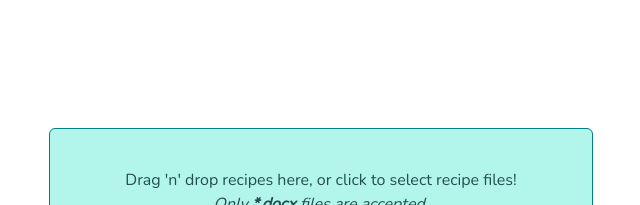
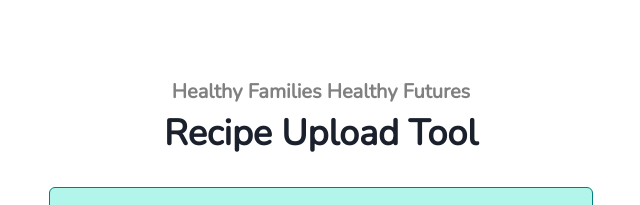
Before and after one commit to GTBitsOfGood/hf-hf-recipe-upload, a React (Create React App) app: page / in a window 1280 px wide. Shown: the top 205 px of the page, without its empty margins (319-959 px from the left). Built offline with nearby package versions, Linux system fonts and the light colour scheme; no server answers; what contentful-management would draw is missing.

Commit message:
feat: Title component

```diff
--- a/src/App.tsx
+++ b/src/App.tsx
@@ -2,6 +2,7 @@ import React, { useCallback, useEffect, useState } from 'react';
 import mammoth from 'mammoth';
 import { parseRecipe } from './parseRecipe';
 import { getMatchingRecipe, uploadRecipe } from './contentful';
+import Title from './Title';
 import StyledDropzone from './StyledDropzone';
 import { usePrevious } from './util';
 import { RecipeFileInfo, RecipeFileLoadingState } from './types';
@@ -113,6 +114,9 @@ function App() {
   return (
     <Container>
       <Stack spacing={8}>
+        <Box mt={20}>
+          <Title />
+        </Box>
         <Box mt={32}>
           <StyledDropzone setFiles={setFiles} />
         </Box>
--- /dev/null
+++ b/src/Title.tsx
@@ -0,0 +1,16 @@
+import { Box, Heading } from '@chakra-ui/react';
+
+function Title() {
+    return (
+    <Box>
+        <Heading size="md" textAlign="center" textColor="gray">
+        Healthy Families Healthy Futures
+        </Heading>
+        <Heading textAlign="center" mt={2}>
+            Recipe Upload Tool
+        </Heading>
+    </Box>
+    );
+}
+
+export default Title;
```
